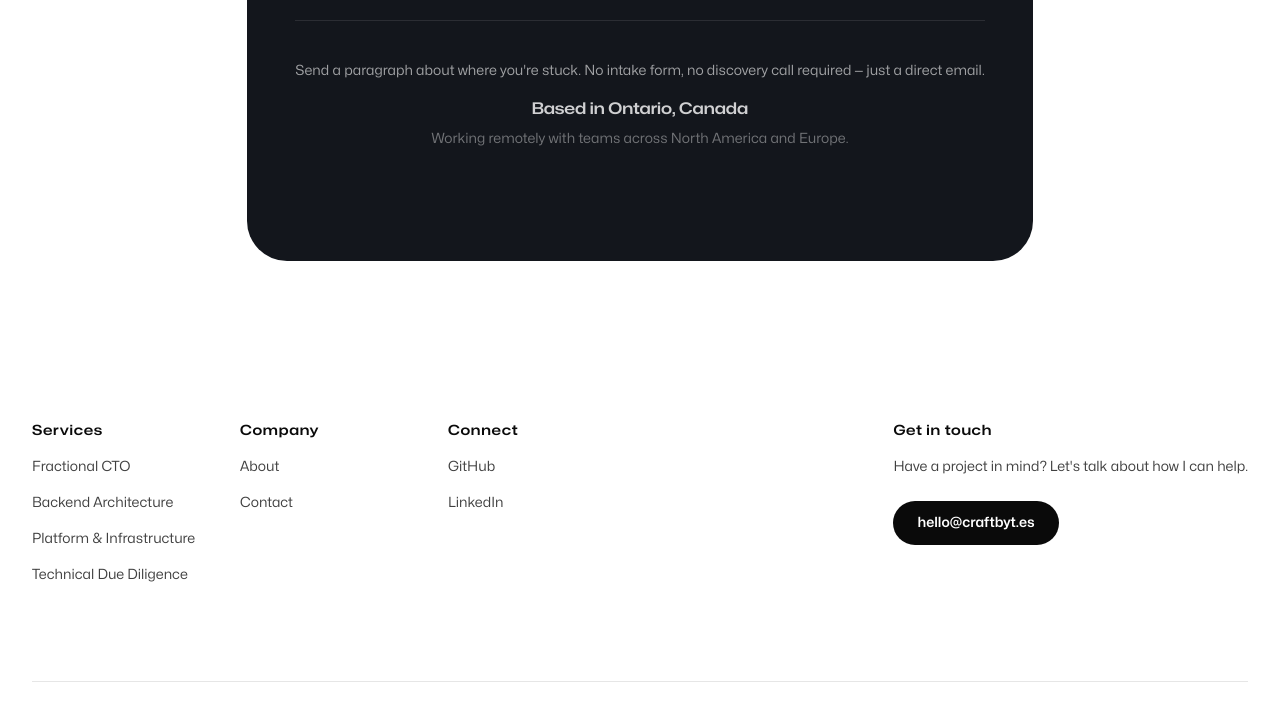
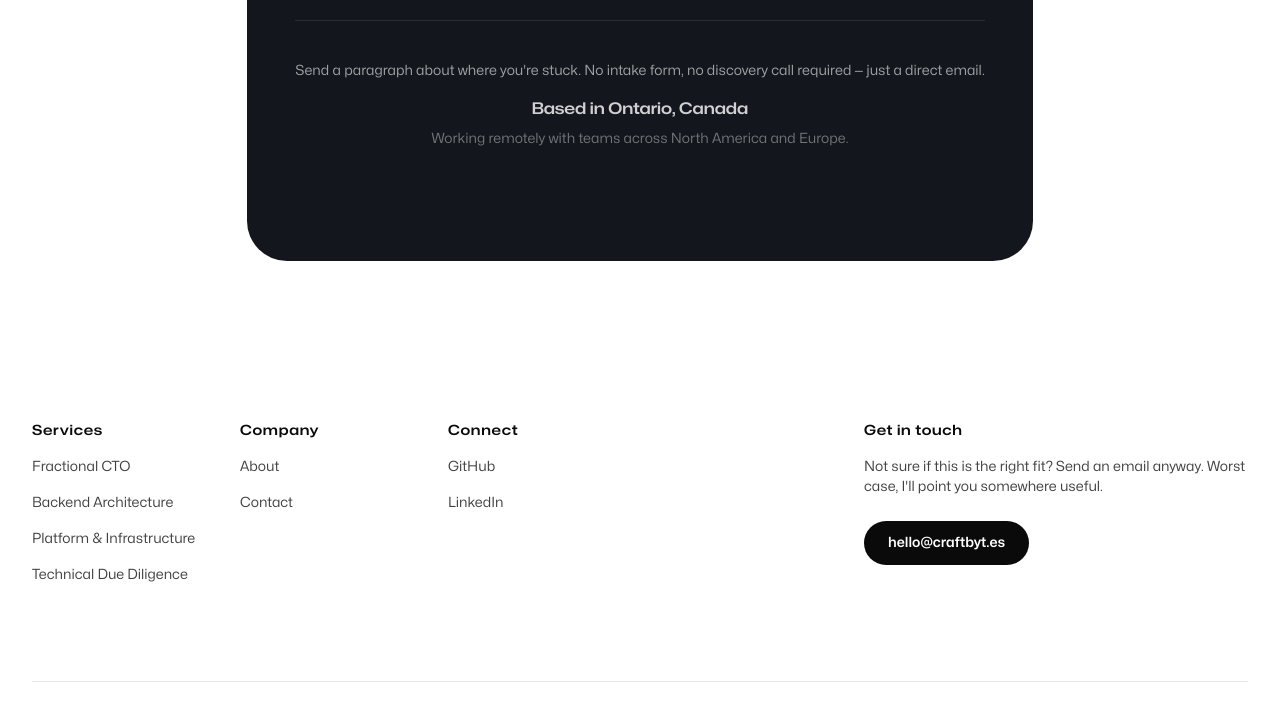
Before and after one commit to craftbytes/craftbyt.es, an Astro site: page / in a window 1280 px wide. Shown: the part 2964-3672 px from the top of the page. Built offline with nearby package versions, Linux system fonts and the light colour scheme; Astro itself is replaced by a stand-in of ours.

Commit message:
copy: update footer get-in-touch blurb

```diff
--- a/src/components/Footer.astro
+++ b/src/components/Footer.astro
@@ -43,7 +43,7 @@ const cls = className || '';
           <div class="max-w-sm">
             <h2 class="font-display text-sm font-semibold tracking-wider text-neutral-950">Get in touch</h2>
             <p class="mt-4 text-sm text-neutral-700">
-              Have a project in mind? Let's talk about how I can help.
+              Not sure if this is the right fit? Send an email anyway. Worst case, I'll point you somewhere useful.
             </p>
             <div class="relative mt-6">
               <a
```
